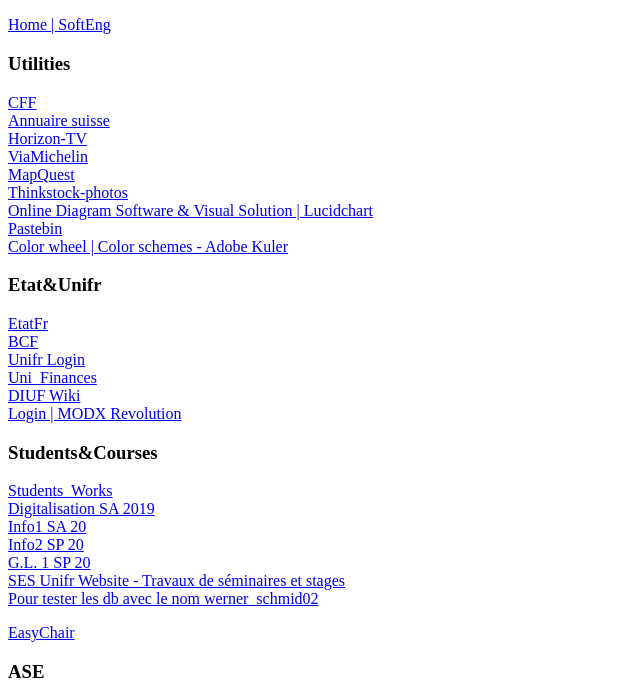
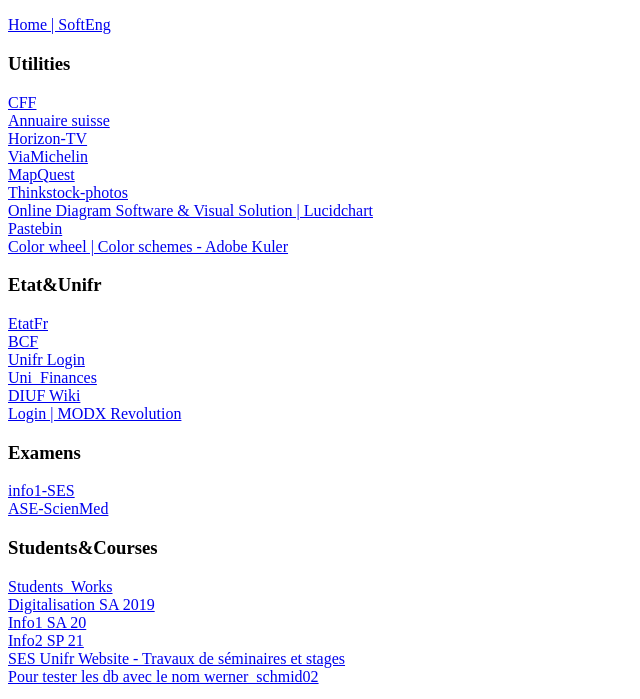
Before and after one commit to pasquiej/bookmarks, a plain HTML site: page index.html in a window 1280 px wide. Shown: the part 91-790 px from the top of the page, without its empty margins (0-640 px from the left). Drawn offline with Linux system fonts and the light colour scheme.

Commit message:
Update index.html

```diff
--- a/index.html
+++ b/index.html
@@ -29,13 +29,18 @@
 			<DT><A HREF="https://diuf-file.unifr.ch/prof/doku.php">DIUF Wiki</A>
 			<DT><A HREF="https://www3.unifr.ch/inf/softeng/manager/">Login | MODX Revolution</A>
 		</DL><p>
+		<DT><H3 FOLDED>Examens</H3>
+		<DL><p>
+			<DT><A HREF="https://examses-moodle.unifr.ch/course/view.php?id=5246">info1-SES</A>
+			<DT><A HREF="https://examscimed-moodle.unifr.ch/course/view.php?id=5609">ASE-ScienMed</A>
+		</DL><p>
 		<DT><H3 FOLDED>Students&amp;Courses</H3>
 		<DL><p>
 			<DT><A HREF="https://drive.google.com/drive/folders/0B9iIfHLFDxf3SHBBcnlkTEVsSm8?ths=true">Students_Works</A>
 			<DT><A HREF="https://moodle.unifr.ch/course/view.php?id=149269">Digitalisation SA 2019</A>
 			<DT><A HREF="https://moodle.unifr.ch/course/view.php?id=247942">Info1 SA 20</A>
-			<DT><A HREF="https://moodle.unifr.ch/course/view.php?id=224539">Info2 SP 20</A>
-			<DT><A HREF="https://moodle.unifr.ch/course/view.php?id=224544">G.L. 1 SP 20</A>
+			<DT><A HREF="https://moodle.unifr.ch/course/view.php?id=256281">Info2 SP 21</A>
+			<DT><A HREF="https://moodle.unifr.ch/course/view.php?id=257167</A>
 			<DT><A HREF="http://www3.unifr.ch/ses/web2015/index.php?page=seminaires&slang=fr">SES Unifr Website - Travaux de séminaires et stages</A>
 			<DT><A HREF="https://www.db4free.net/phpMyAdmin/">Pour tester les db avec le nom werner_schmid02</A>
 		</DL><p>
```
